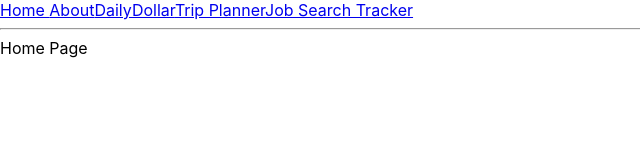
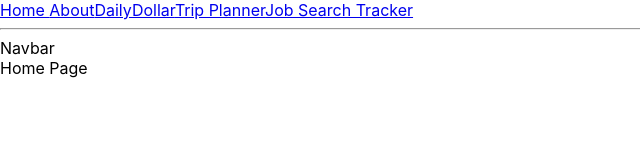
Before and after one commit to AndrewMatheny/my-portfolio, a React (Create React App) app: page / in a window 1280 px wide. Shown: the top 160 px of the page, without its empty margins (0-640 px from the left). Built offline with nearby package versions, Linux system fonts and the light colour scheme.

Commit message:
navbar test and fixes

```diff
--- a/src/components/Home.js
+++ b/src/components/Home.js
@@ -1,9 +1,13 @@
 import React from 'react'
+import NavBar from '../components/Navbar'
 
 export default class Home extends React.Component {
     render() {
         return (
+            <div>
+            < NavBar />
             <div>Home Page</div>
+            </div>
         )
     }
 }
```
Also changed, not shown: src/App.js (+1 -9 lines).
